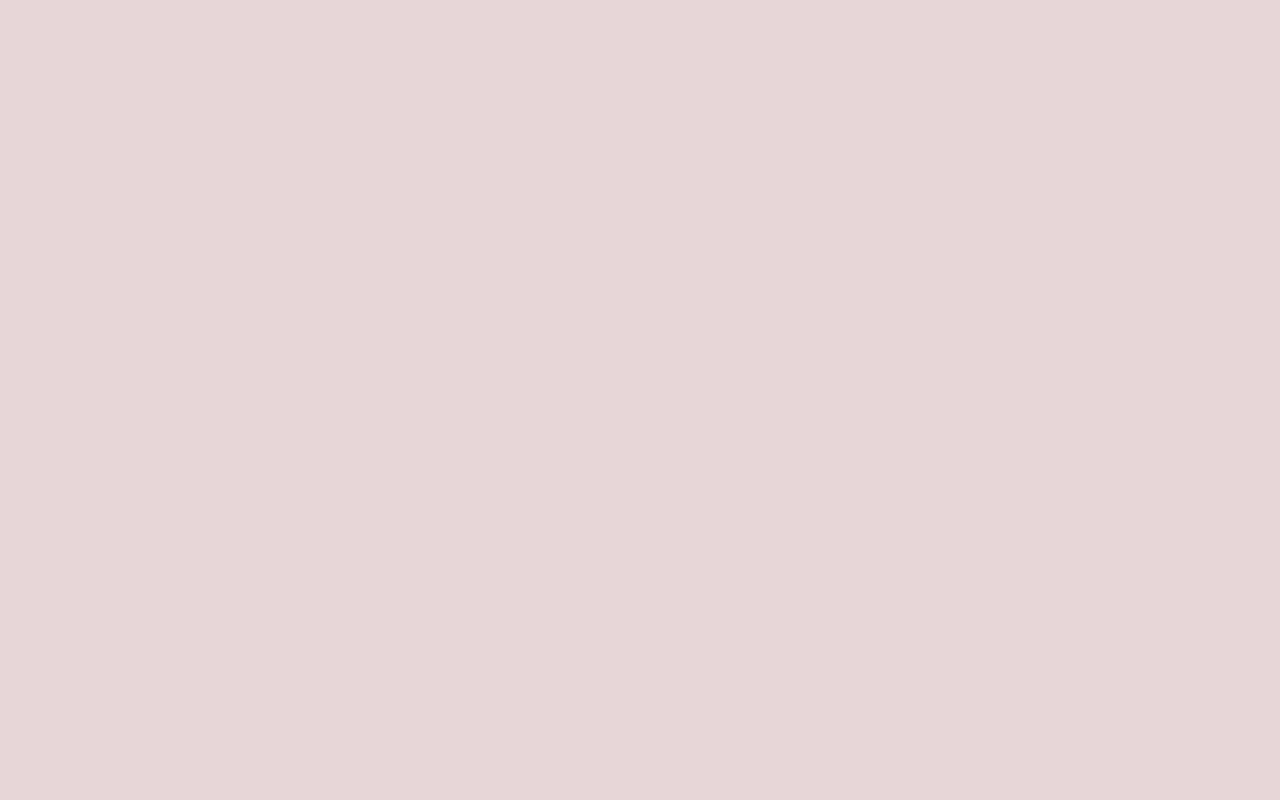
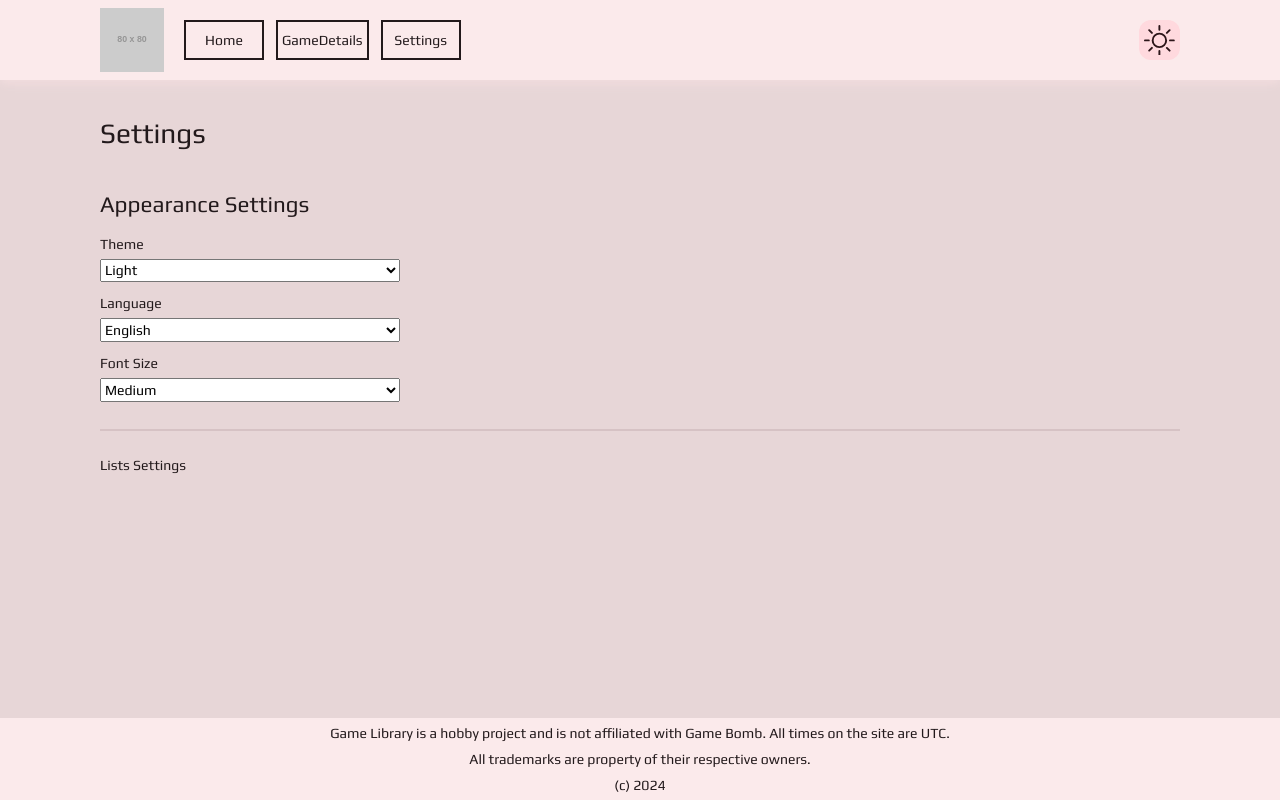
Before and after one commit to anyathegreat/game-library, a Vue app: page /user-settings in a window 1280 px wide. Before the commit this address had no page. Built offline with nearby package versions, Linux system fonts and the light colour scheme.

Commit message:
update: add settings page; add fonts

```diff
--- a/src/App.vue
+++ b/src/App.vue
@@ -5,10 +5,11 @@ import { storeToRefs } from "pinia";
 import { useUserSettingsStore } from "./store/userSettings";
 
 const userSettingsStore = useUserSettingsStore();
-const { theme } = storeToRefs(userSettingsStore);
+const { theme, fontSize } = storeToRefs(userSettingsStore);
 
 onMounted(() => {
   document.body.setAttribute("data-theme", theme.value);
+  document.documentElement.classList.add("font-size-" + fontSize.value);
 });
 </script>
 
--- /dev/null
+++ b/src/assets/fonts.css
@@ -0,0 +1 @@
+@import url("./fonts/Play/style.css");
--- /dev/null
+++ b/src/assets/fonts/Play/style.css
@@ -0,0 +1,12 @@
+@font-face {
+  font-family: "Play";
+  src: url("./Play-Regular.ttf") format("opentype");
+  font-style: normal;
+  font-weight: 400;
+}
+@font-face {
+  font-family: "Play";
+  src: url("./Play-Bold.ttf") format("opentype");
+  font-style: bold;
+  font-weight: 700;
+}
--- a/src/assets/main.css
+++ b/src/assets/main.css
@@ -6,10 +6,20 @@ body {
   margin: 0;
   padding: 0;
   container-type: inline-size;
-  font-family: -apple-system, BlinkMacSystemFont, "Segoe UI", Roboto, Oxygen, Ubuntu, Cantarell, "Open Sans",
-    "Helvetica Neue", sans-serif;
-  color: aliceblue;
-  background-color: var(--body-bg);
+  font-family:
+    Play,
+    -apple-system,
+    BlinkMacSystemFont,
+    "Segoe UI",
+    Roboto,
+    Oxygen,
+    Ubuntu,
+    Cantarell,
+    "Open Sans",
+    "Helvetica Neue",
+    sans-serif;
+  color: var(--body-text-color);
+  background-color: var(--body-bg-color);
 }
 
 #app {
@@ -19,3 +29,21 @@ body {
   height: max-content;
   min-height: 100dvh;
 }
+
+hr {
+  border: none;
+  border-top: 2px solid var(--hr-color);
+  width: 100%;
+}
+
+.font-size-sm {
+  font-size: 12px;
+}
+
+.font-size-md {
+  font-size: 14px;
+}
+
+.font-size-lg {
+  font-size: 20px;
+}
--- a/src/assets/variables.css
+++ b/src/assets/variables.css
@@ -110,7 +110,9 @@
 
 body {
   /* BODY */
-  --body-bg: var(--surfaceDim);
+  --body-bg-color: var(--surfaceDim);
+  --body-text-color: var(--onSurface);
+  --hr-color: var(--outlineVariant);
 
   /* HEADER */
   --header-text-color: var(--onSurface);
--- a/src/components/AppNavigation.vue
+++ b/src/components/AppNavigation.vue
@@ -4,6 +4,7 @@
   <nav class="v-nav">
     <RouterLink class="v-nav-item" to="/">Home</RouterLink>
     <RouterLink class="v-nav-item" to="/game-details">GameDetails</RouterLink>
+    <RouterLink class="v-nav-item" to="/user-settings">Settings</RouterLink>
   </nav>
 </template>
 
--- a/src/main.js
+++ b/src/main.js
@@ -2,6 +2,7 @@ import "./assets/reset.css";
 import "./assets/normalize.css";
 import "./assets/variables.css";
 import "./assets/main.css";
+import "./assets/fonts.css";
 
 import { createApp } from "vue";
 import { createPinia } from "pinia";
--- /dev/null
+++ b/src/pages/SettingsPage.vue
@@ -0,0 +1,95 @@
+<script setup>
+import { computed } from "vue";
+import { storeToRefs } from "pinia";
+import { useUserSettingsStore } from "@/store/userSettings";
+
+const userSettingsStore = useUserSettingsStore();
+const { theme, language, fontSize } = storeToRefs(userSettingsStore);
+const { changeTheme, changeLanguage, changeFontSize } = userSettingsStore;
+
+const currentTheme = computed({
+  get() {
+    return theme.value;
+  },
+  set(value) {
+    changeTheme(value);
+  },
+});
+const currentLanguage = computed({
+  get() {
+    return language.value;
+  },
+  set(value) {
+    changeLanguage(value);
+  },
+});
+const currentFontSize = computed({
+  get() {
+    return fontSize.value;
+  },
+  set(value) {
+    changeFontSize(value);
+  },
+});
+</script>
+
+<template>
+  <div class="v-page-container">
+    <h1>Settings</h1>
+    <div class="v-settings-section">
+      <h2 class="v-settings-section-title">Appearance Settings</h2>
+      <div class="v-fields-group">
+        <label for="settings-theme">Theme</label>
+        <select id="settings-theme" name="theme" class="v-settings-input" v-model="currentTheme">
+          <option value="light">Light</option>
+          <option value="dark">Dark</option>
+        </select>
+      </div>
+      <div class="v-fields-group">
+        <label for="settings-language">Language</label>
+        <select id="settings-language" name="language" class="v-settings-input" v-model="currentLanguage">
+          <option value="en">English</option>
+          <option value="ru">Русский</option>
+        </select>
+      </div>
+      <div class="v-fields-group">
+        <label for="settings-fontSize">Font Size</label>
+        <select id="settings-fontSize" name="fontSize" class="v-settings-input" v-model="currentFontSize">
+          <option value="sm">Small</option>
+          <option value="md">Medium</option>
+          <option value="lg">Large</option>
+        </select>
+      </div>
+    </div>
+    <hr />
+    <div class="v-settings-section">
+      <h2>Lists Settings</h2>
+    </div>
+  </div>
+</template>
+
+<style scoped lang="scss">
+.v-page-container {
+  display: flex;
+  flex-direction: column;
+  gap: 20px;
+}
+.v-settings-section {
+  display: flex;
+  flex-direction: column;
+  gap: 14px;
+}
+.v-settings-section-title {
+  font-size: 1.6em;
+  margin: 0.33em 0;
+}
+.v-fields-group {
+  display: flex;
+  flex-direction: column;
+  gap: 8px;
+}
+.v-settings-input {
+  max-width: 300px;
+  height: 1.7rem;
+}
+</style>
--- a/src/router/index.js
+++ b/src/router/index.js
@@ -3,6 +3,7 @@ import { createRouter, createWebHistory } from "vue-router";
 import HomePage from "@/pages/HomePage.vue";
 import BaseView from "@/views/BaseView.vue";
 import GameDetailsPage from "@/pages/GameDetailsPage.vue";
+import SettingsPage from "@/pages/SettingsPage.vue";
 
 const router = createRouter({
   history: createWebHistory(import.meta.env.BASE_URL),
@@ -19,6 +20,10 @@ const router = createRouter({
           path: "/game-details",
           component: GameDetailsPage,
         },
+        {
+          path: "/user-settings",
+          component: SettingsPage,
+        },
       ],
     },
     // {
--- a/src/store/userSettings.js
+++ b/src/store/userSettings.js
@@ -53,8 +53,11 @@ export const useUserSettingsStore = defineStore("userSettings", {
       document.body.setAttribute("data-theme", value);
       this.saveToLocalStorage();
     },
-    changefontSize(value) {
+    changeFontSize(value) {
       this.fontSize = value;
+      document.documentElement.classList.remove("font-size-sm", "font-size-md", "font-size-lg");
+      document.documentElement.classList.add("font-size-" + value);
+      this.saveToLocalStorage();
     },
     changeHideEmptyLists(value) {
       this.hideEmptyLists = value;
```
Also changed, not shown: src/assets/fonts/Play/Play-Bold.ttf (added), src/assets/fonts/Play/Play-Regular.ttf (added).
